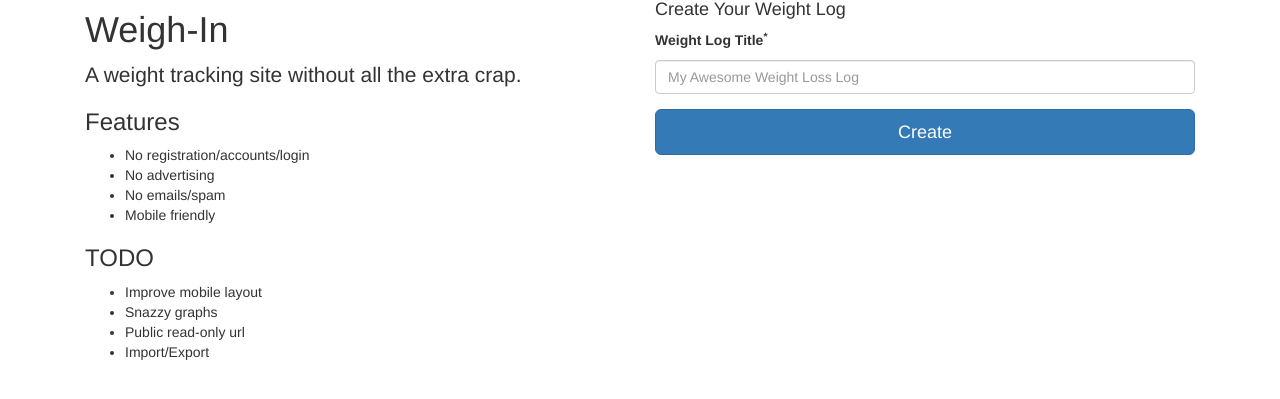
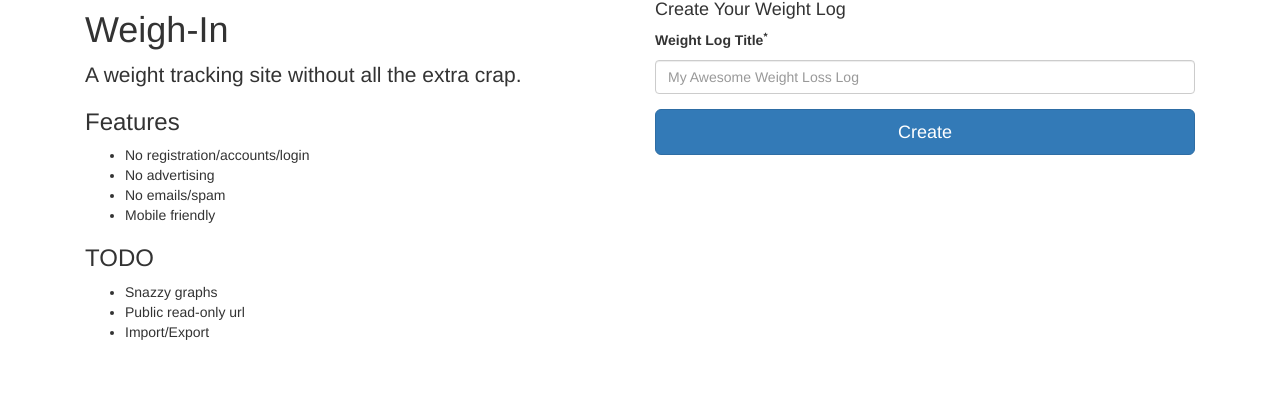
Before and after one commit to bq1990/private-scale, a Flask app: page / in a window 1280 px wide. Shown: the part 81-480 px from the top of the page. Run offline with Flask 2, Linux system fonts and the light colour scheme; parts of the project's set-up code (start-up, migrations or seed data) failed here and were passed over; some libraries are stand-ins or nearby versions.

Commit message:
remove a todo

```diff
--- a/weigh_in/templates/home.html
+++ b/weigh_in/templates/home.html
@@ -13,7 +13,6 @@
 </ul>
 <h3>TODO</h3>
 <ul>
-  <li>Improve mobile layout</li>
   <li>Snazzy graphs</li>
   <li>Public read-only url  </li>
   <li>Import/Export</li>
```
